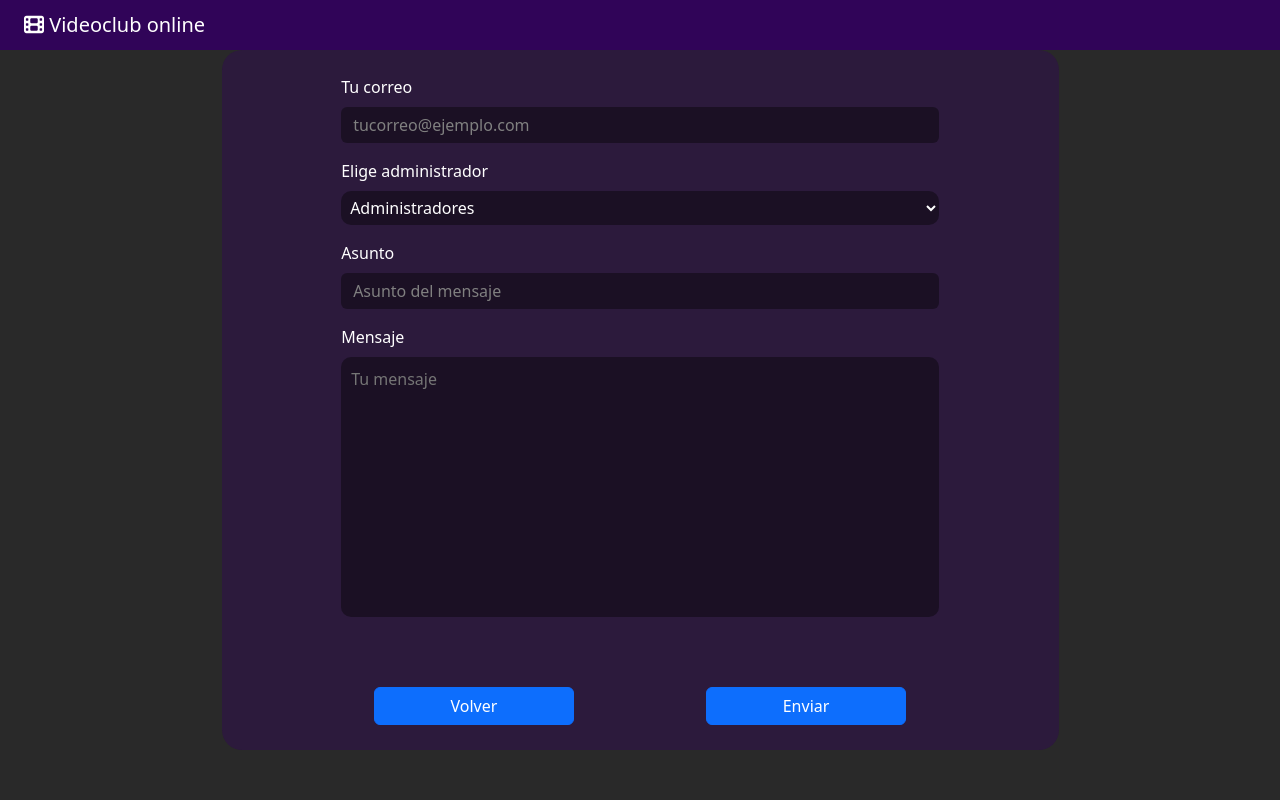
After one commit to AlvaroFdezG/videoclub_online, a PHP site: page /pages/form-mail.php in a window 1280 px wide. The commit adds this page. Run offline with PHP 8.4, Linux system fonts and the light colour scheme; tables that the repository leaves empty or names only in its code hold one stand-in row (values such as "Sample post").

Commit message:
Formulario de mail y creación de logs

```diff
--- a/css/dashboard.css
+++ b/css/dashboard.css
@@ -99,8 +99,8 @@
 }
 
 .pelis__reparto {
-    padding-top: 10px;
-    padding-bottom: 10px;
+    padding-top: 15px;
+    padding-bottom: 15px;
     width: 45%;
     display: flex;
     justify-content: left;
--- /dev/null
+++ b/css/form-mail.css
@@ -0,0 +1,25 @@
+.fielsdet-mail{
+    height: 700px !important;
+}
+.fielsdet-mail select{
+    background-color: rgba(0, 0, 0, 0.397);
+    border: none;
+    color: white;
+    padding: 5px;
+    border-radius: 10px;
+}
+.fieldset-mail input::placeholder{
+    color: gray;
+}
+.fielsdet-mail textarea{
+    color: rgb(255, 255, 255);
+    background-color: rgba(0, 0, 0, 0.397) !important;
+    padding: 10px;
+    border: none;
+    border-radius: 10px;
+    resize: none;
+}
+.fieldset-mail input:focus{
+    background-color: rgba(0, 0, 0, 0.397);
+    color: white;
+}
--- a/css/pelis-edit.css
+++ b/css/pelis-edit.css
@@ -33,6 +33,6 @@
     margin: 0 auto;
     display: flex;
     justify-content: center;
-    padding: 80px;
+    padding-top: 80px;
     padding-bottom: 80px;
 }
--- a/css/style.css
+++ b/css/style.css
@@ -20,6 +20,10 @@ body {
 
 .contenedor {
     height: 100vh;
+}
+
+.contenedor-ancho{
+    padding-top: 80px;
 }
 
 .form__fieldset {
--- /dev/null
+++ b/pages/form-mail.php
@@ -0,0 +1,61 @@
+<?php
+require("./../scripts/bbdd.php");
+session_start();
+$arrayAdmins = getAdmins();
+
+?>
+<!DOCTYPE html>
+<html lang="es">
+
+<head>
+    <meta charset="UTF-8">
+    <meta name="viewport" content="width=device-width, initial-scale=1.0">
+    <title>Enviar mail</title>
+    <link href="https://cdn.jsdelivr.net/npm/bootstrap@5.3.8/dist/css/bootstrap.min.css" rel="stylesheet" integrity="sha384-sRIl4kxILFvY47J16cr9ZwB07vP4J8+LH7qKQnuqkuIAvNWLzeN8tE5YBujZqJLB" crossorigin="anonymous">
+    <link rel="stylesheet" href="https://cdnjs.cloudflare.com/ajax/libs/font-awesome/6.7.2/css/all.min.css">
+    <link rel="stylesheet" href="./../css/style.css">
+    <link rel="stylesheet" href="./../css/peli-create.css">
+    <link rel="stylesheet" href="./../css/form-mail.css">
+</head>
+
+<body>
+    <nav class="navbar navbar-expand-lg bg-body-tertiary position-fixed w-100 p-2 header">
+        <h1 class="navbar-brand m-0 mx-3"> <i class="fa-solid fa-film"></i> Videoclub online</h1>
+    </nav>
+    <div class="container-md m-auto login-container d-flex align-items-center justify-content-center w-100 contenedor create-container">
+        <form action="./../scripts/send-mail.php" method="post" class="w-75">
+            <fieldset class="form__fieldset fielsdet-mail">
+                <div class="mb-3 w-75">
+                    <label for="user-mail" class="form-label">Tu correo</label>
+                    <input type="email" required class="form-control" name="user-mail" id="user-mail" placeholder="tucorreo@ejemplo.com">
+                </div>
+                <div class="mb-3 w-75">
+                    <label for="user-mail" class="form-label">Elige administrador</label>
+                    <select name="admin" id="admin" class="w-100" required>
+                        <option value="" selected disabled>Administradores</option>
+                        <?php foreach ($arrayAdmins as $admin) { ?>
+                            <option value="<?php echo $admin["mail"] ?>"> <?php echo $admin["username"] ?></option>
+                        <?php } ?>
+                    </select>
+                </div>
+
+                <div class="mb-3 w-75">
+                    <label for="asunto" class="form-label">Asunto</label>
+                    <input required class="form-control" name="asunto" id="asunto" placeholder="Asunto del mensaje">
+                </div>
+                <div class="mb-3 w-75">
+                    <label for="mensaje" class="form-label">Mensaje</label>
+                    <br>
+                    <textarea name="mensaje" id="mensaje" placeholder="Tu mensaje" class="w-100" rows="10"></textarea>
+                </div>
+                <div class="d-flex align-middle justify-content-evenly w-100 mt-5">
+                    <a href="./dashboard.php" class="btn btn-primary w-25">Volver</a>
+                    <button type="submit" class="btn btn-primary w-25">Enviar</button>
+                </div>
+            </fieldset>
+        </form>
+    </div>
+    <script src="https://cdn.jsdelivr.net/npm/bootstrap@5.3.8/dist/js/bootstrap.bundle.min.js" integrity="sha384-FKyoEForCGlyvwx9Hj09JcYn3nv7wiPVlz7YYwJrWVcXK/BmnVDxM+D2scQbITxI" crossorigin="anonymous"></script>
+</body>
+
+</html>
--- a/pages/peli-edit.php
+++ b/pages/peli-edit.php
@@ -79,7 +79,7 @@ $allActores = allActores();
                 </div>
                 <div class="d-flex align-middle justify-content-evenly w-100 mt-5">
                     <a href="./dashboard.php" class="btn btn-primary w-25">Volver</a>
-                    <button type="submit" class="btn btn-primary w-25">Siguiente</button>
+                    <button type="submit" class="btn btn-primary w-25">Aceptar</button>
                 </div>
             </fieldset>
         </form>
--- a/scripts/bbdd.php
+++ b/scripts/bbdd.php
@@ -51,47 +51,13 @@ function createTables()
         id INT AUTO_INCREMENT PRIMARY KEY,
         username VARCHAR(100) NOT NULL UNIQUE,
         password VARCHAR(100) NOT NULL,
+        mail VARCHAR(100),
         rol VARCHAR(100) NOT NULL)";
-
-        $inserts = "INSERT INTO actores (nombre, apellidos, fotografia) VALUES
-        ('Leonardo', 'DiCaprio', 'dicaprio.jpg'),
-        ('Scarlett', 'Johansson', 'johansson.jpg'),
-        ('Brad', 'Pitt', 'pitt.jpg'),
-        ('Natalie', 'Portman', 'portman.jpg'),
-        ('Christian', 'Bale', 'bale.jpg'),
-        ('Edward', 'Norton', 'norton.jpg'),
-        ('Heath', 'Ledger', 'ledger.jpg'),
-        ('Mila', 'Kunis', 'kunis.jpg');
-
-
-        INSERT INTO peliculas (titulo, genero, pais, anyo, cartel) VALUES
-        ('Inception', 'Ciencia ficción', 'Estados Unidos', 2010, 'https://external-content.duckduckgo.com/iu/?u=https%3A%2F%2Fcdn.shopify.com%2Fs%2Ffiles%2F1%2F1416%2F8662%2Fproducts%2Finception_2010_imax_original_film_art_2000x.jpg%3Fv%3D1551890318&f=1&nofb=1&ipt=e7653ef55bd5ce1e6513e0f041a54e526946e3a4148933cd7becf945392e507b'),
-        ('Lost in Translation', 'Drama', 'Estados Unidos', 2003, 'https://external-content.duckduckgo.com/iu/?u=https%3A%2F%2Fc8.alamy.com%2Fcomp%2FR59HCA%2Flost-in-translation-original-movie-poster-R59HCA.jpg&f=1&nofb=1&ipt=bcdcb98541398e1151bb7b7e2d7d67fa7f3a73551590618b677e11834a11d3fc'),
-        ('Fight Club', 'Drama', 'Estados Unidos', 1999, 'https://external-content.duckduckgo.com/iu/?u=https%3A%2F%2Fwww.cine.com%2Fpeliculas%2F1969%2Fcartel%2F1969_cartel_orig.jpg&f=1&nofb=1&ipt=a9c8e62d77053f1c03d5f700d436ea14e7deb8522d6ca9922b4bb38af5869c83'),
-        ('Black Swan', 'Thriller', 'Estados Unidos', 2010, 'https://external-content.duckduckgo.com/iu/?u=https%3A%2F%2Fpics.filmaffinity.com%2Fblack_swan-861293346-large.jpg&f=1&nofb=1&ipt=816f2429e42789f965e64f7491fe93057c25522723232ba2f20719b3af517441'),
-        ('The Dark Knight', 'Acción', 'Estados Unidos', 2008, 'https://external-content.duckduckgo.com/iu/?u=https%3A%2F%2Fwww.themoviedb.org%2Ft%2Fp%2Foriginal%2FeP5NL7ZlGoW9tE9qnCdHpOLH1Ke.jpg&f=1&nofb=1&ipt=f0ab417e2eadcd144a1b5cd40e8af7c1b48b6f0e7c85d7b75196e0958a62f2d3');
-
-        INSERT INTO actuan (id_pelicula, id_actor) VALUES
-        (1, 1),
-        (2, 2),
-        (3, 3),
-        (3, 6),
-        (4, 4),
-        (5, 5),
-        (5, 7);
-
-        INSERT INTO usuarios (username, password, rol) VALUES
-        ('admin1', 'pass', '1'),
-        ('admin2', 'pass', '1'),
-        ('usuario1', 'pass', '0'),
-        ('usuario2', 'pass', '0'),
-        ('usuario3', 'pass', '0');";
 
         $bd->exec($peliculas);
         $bd->exec($actores);
         $bd->exec($actuan);
         $bd->exec($usuarios);
-        // $bd->exec($inserts);
 
         $bd = null;
     } catch (PDOException $e) {
@@ -261,3 +227,21 @@ function insertarPeliEdit($id_peli, $titulo, $genero, $pais, $anyo, $cartel, $ar
         echo '<p class="error-message">Error en la base de datos: <strong>' . $e->getMessage() . '</strong></p>';
     }
 }
+function getAdmins()
+{
+    $conex = "mysql:host=127.0.0.1;dbname=videoclub";
+    $user = "root";
+    $pass = "";
+
+    try {
+        $bd = new PDO($conex, $user, $pass);
+        $sql = $bd->prepare("SELECT * FROM usuarios WHERE rol = 1");
+        $sql->execute();
+
+        $adminsData =  $sql->fetchAll(PDO::FETCH_ASSOC);
+        return $adminsData;
+        $bd = null;
+    } catch (PDOException $e) {
+        echo '<p class="error-message">Error en la base de datos: <strong>' . $e->getMessage() . '</strong></p>';
+    }
+}
--- a/scripts/login.php
+++ b/scripts/login.php
@@ -1,15 +1,17 @@
 <?php
 require("./bbdd.php");
+require("./funciones.php");
 
 $dataUser = login($_POST["userName"], $_POST["pass"]);
 
 if ($dataUser == false) {
     header("Location: ./../index.php?error=true");
+    writeLog($_POST["userName"], "Error de login");
 } else {
     session_start();
 
     $_SESSION["userName"] = $dataUser["username"];
     $_SESSION["rol"] = $dataUser["rol"];
-
+    writeLog($_POST["userName"], "Login correcto");
     header("Location: ./../pages/dashboard.php");
 }
```
Also changed, not shown: inserts.sql (added, +39 -0 lines), pages/dashboard.php (+7 -2 lines), scripts/funciones.php (+10 -0 lines), scripts/inserts.sql (deleted, +0 -34 lines), scripts/send-mail.php (added, +16 -0 lines), 1 other file.
